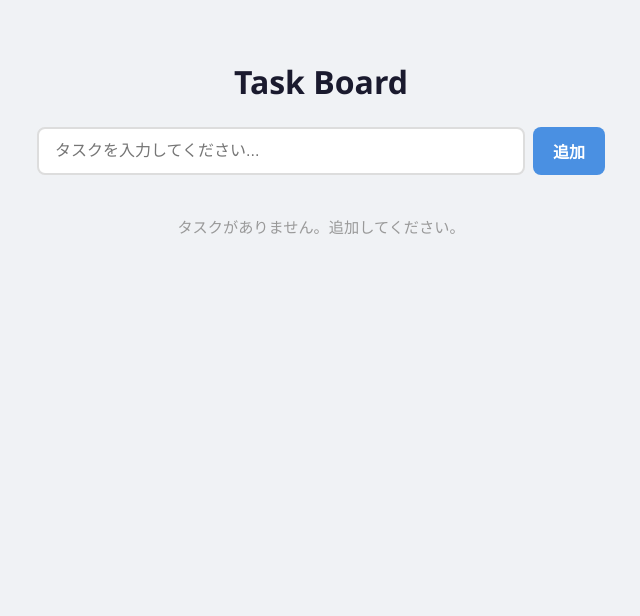
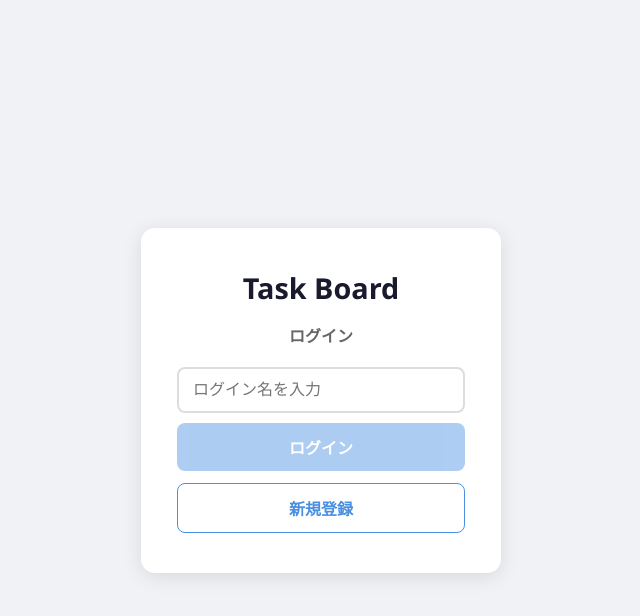
Before and after one commit to Taiyo-0322/task-board, a React (Vite) app: page / in a window 1280 px wide. Shown: the top 616 px of the page, without its empty margins (319-959 px from the left). Built offline with nearby package versions, Linux system fonts and the light colour scheme.

Commit message:
feat: ログイン・新規登録機能を追加

```diff
--- a/src/App.css
+++ b/src/App.css
@@ -1,15 +1,140 @@
+/* Auth */
+.auth-page {
+  min-height: 100vh;
+  display: flex;
+  align-items: center;
+  justify-content: center;
+  background-color: #f0f2f5;
+}
+
+.auth-card {
+  background: #fff;
+  border-radius: 14px;
+  box-shadow: 0 4px 20px rgba(0, 0, 0, 0.1);
+  padding: 40px 36px;
+  width: 360px;
+  display: flex;
+  flex-direction: column;
+  gap: 12px;
+}
+
+.auth-title {
+  font-size: 1.8rem;
+  font-weight: 700;
+  color: #1a1a2e;
+  text-align: center;
+  margin-bottom: 4px;
+}
+
+.auth-subtitle {
+  font-size: 1rem;
+  color: #666;
+  text-align: center;
+  margin-bottom: 8px;
+}
+
+.auth-form {
+  display: flex;
+  flex-direction: column;
+  gap: 10px;
+}
+
+.auth-input {
+  padding: 12px 14px;
+  font-size: 1rem;
+  border: 2px solid #ddd;
+  border-radius: 8px;
+  outline: none;
+  transition: border-color 0.2s;
+}
+
+.auth-input:focus {
+  border-color: #4a90e2;
+}
+
+.auth-error {
+  font-size: 0.85rem;
+  color: #e25555;
+}
+
+.auth-button {
+  padding: 12px;
+  font-size: 1rem;
+  font-weight: 600;
+  border: none;
+  border-radius: 8px;
+  cursor: pointer;
+  transition: background-color 0.2s, opacity 0.2s;
+}
+
+.auth-button--primary {
+  color: #fff;
+  background-color: #4a90e2;
+}
+
+.auth-button--primary:hover:not(:disabled) {
+  background-color: #357abd;
+}
+
+.auth-button--primary:disabled {
+  opacity: 0.45;
+  cursor: not-allowed;
+}
+
+.auth-button--secondary {
+  color: #4a90e2;
+  background-color: transparent;
+  border: 1.5px solid #4a90e2;
+}
+
+.auth-button--secondary:hover {
+  background-color: #eaf2fd;
+}
+
+/* App header */
 .app {
   max-width: 600px;
   margin: 60px auto;
   padding: 0 16px;
 }
 
+.app-header {
+  display: flex;
+  align-items: center;
+  justify-content: space-between;
+  margin-bottom: 24px;
+}
+
 .title {
   font-size: 2rem;
   font-weight: 700;
   color: #1a1a2e;
-  margin-bottom: 24px;
-  text-align: center;
+}
+
+.app-header__user {
+  display: flex;
+  align-items: center;
+  gap: 10px;
+}
+
+.app-header__username {
+  font-size: 0.95rem;
+  color: #555;
+}
+
+.logout-button {
+  padding: 6px 14px;
+  font-size: 0.85rem;
+  color: #888;
+  background: transparent;
+  border: 1px solid #ccc;
+  border-radius: 6px;
+  cursor: pointer;
+  transition: background-color 0.2s;
+}
+
+.logout-button:hover {
+  background-color: #f0f0f0;
 }
 
 /* TaskInput */
--- a/src/App.jsx
+++ b/src/App.jsx
@@ -1,49 +1,84 @@
 import { useState, useEffect } from 'react'
+import LoginPage from './components/LoginPage'
+import RegisterPage from './components/RegisterPage'
 import TaskInput from './components/TaskInput'
 import TaskList from './components/TaskList'
 import './App.css'
 
-const STORAGE_KEY = 'task-board-tasks'
+const USERS_KEY = 'task-board-users'
+const CURRENT_USER_KEY = 'task-board-current-user'
+const taskKey = (user) => `task-board-tasks-${user}`
+
+const loadJSON = (key, fallback) => {
+  try {
+    const v = localStorage.getItem(key)
+    return v ? JSON.parse(v) : fallback
+  } catch {
+    return fallback
+  }
+}
 
 export default function App() {
-  const [tasks, setTasks] = useState(() => {
-    try {
-      const saved = localStorage.getItem(STORAGE_KEY)
-      return saved ? JSON.parse(saved) : []
-    } catch {
-      return []
+  const [view, setView] = useState('login')
+  const [users, setUsers] = useState(() => loadJSON(USERS_KEY, []))
+  const [currentUser, setCurrentUser] = useState(() => localStorage.getItem(CURRENT_USER_KEY) ?? null)
+  const [tasks, setTasks] = useState([])
+
+  // ログイン済みならそのままアプリへ
+  useEffect(() => {
+    if (currentUser) {
+      setTasks(loadJSON(taskKey(currentUser), []))
+      setView('app')
     }
-  })
+  }, [])
 
+  // タスク変更をlocalStorageに保存
   useEffect(() => {
-    localStorage.setItem(STORAGE_KEY, JSON.stringify(tasks))
-  }, [tasks])
+    if (currentUser && view === 'app') {
+      localStorage.setItem(taskKey(currentUser), JSON.stringify(tasks))
+    }
+  }, [tasks, currentUser, view])
 
+  const handleLogin = (name) => {
+    localStorage.setItem(CURRENT_USER_KEY, name)
+    setCurrentUser(name)
+    setTasks(loadJSON(taskKey(name), []))
+    setView('app')
+  }
+
+  const handleRegister = (name) => {
+    const updated = [...users, name]
+    setUsers(updated)
+    localStorage.setItem(USERS_KEY, JSON.stringify(updated))
+    setView('login')
+  }
+
+  const handleLogout = () => {
+    localStorage.removeItem(CURRENT_USER_KEY)
+    setCurrentUser(null)
+    setTasks([])
+    setView('login')
+  }
+
+  // ---------- タスク操作 ----------
   const addTask = (text) => {
-    setTasks([
-      ...tasks,
-      { id: Date.now(), text, completed: false, subtasks: [] },
-    ])
+    setTasks((prev) => [...prev, { id: Date.now(), text, completed: false, subtasks: [] }])
   }
 
   const toggleTask = (id) => {
-    setTasks(tasks.map((task) => {
+    setTasks((prev) => prev.map((task) => {
       if (task.id !== id) return task
       const next = !task.completed
-      return {
-        ...task,
-        completed: next,
-        subtasks: (task.subtasks ?? []).map((s) => ({ ...s, completed: next })),
-      }
+      return { ...task, completed: next, subtasks: (task.subtasks ?? []).map((s) => ({ ...s, completed: next })) }
     }))
   }
 
   const deleteTask = (id) => {
-    setTasks(tasks.filter((task) => task.id !== id))
+    setTasks((prev) => prev.filter((task) => task.id !== id))
   }
 
   const addSubtask = (taskId, text) => {
-    setTasks(tasks.map((task) =>
+    setTasks((prev) => prev.map((task) =>
       task.id === taskId
         ? { ...task, subtasks: [...(task.subtasks ?? []), { id: Date.now(), text, completed: false }] }
         : task
@@ -51,7 +86,7 @@ export default function App() {
   }
 
   const toggleSubtask = (taskId, subtaskId) => {
-    setTasks(tasks.map((task) =>
+    setTasks((prev) => prev.map((task) =>
       task.id === taskId
         ? { ...task, subtasks: task.subtasks.map((s) => s.id === subtaskId ? { ...s, completed: !s.completed } : s) }
         : task
@@ -59,16 +94,30 @@ export default function App() {
   }
 
   const deleteSubtask = (taskId, subtaskId) => {
-    setTasks(tasks.map((task) =>
+    setTasks((prev) => prev.map((task) =>
       task.id === taskId
         ? { ...task, subtasks: task.subtasks.filter((s) => s.id !== subtaskId) }
         : task
     ))
   }
 
+  if (view === 'login') return (
+    <LoginPage users={users} onLogin={handleLogin} onGoRegister={() => setView('register')} />
+  )
+
+  if (view === 'register') return (
+    <RegisterPage users={users} onRegister={handleRegister} onGoLogin={() => setView('login')} />
+  )
+
   return (
     <div className="app">
-      <h1 className="title">Task Board</h1>
+      <div className="app-header">
+        <h1 className="title">Task Board</h1>
+        <div className="app-header__user">
+          <span className="app-header__username">{currentUser}</span>
+          <button className="logout-button" onClick={handleLogout}>ログアウト</button>
+        </div>
+      </div>
       <TaskInput onAdd={addTask} />
       <TaskList
         tasks={tasks}
--- /dev/null
+++ b/src/components/LoginPage.jsx
@@ -0,0 +1,50 @@
+import { useState } from 'react'
+
+export default function LoginPage({ users, onLogin, onGoRegister }) {
+  const [name, setName] = useState('')
+  const [error, setError] = useState('')
+
+  const handleLogin = (e) => {
+    e.preventDefault()
+    const trimmed = name.trim()
+    if (!trimmed) return
+    if (!users.includes(trimmed)) {
+      setError('登録されていないログイン名です。')
+      return
+    }
+    onLogin(trimmed)
+  }
+
+  return (
+    <div className="auth-page">
+      <div className="auth-card">
+        <h1 className="auth-title">Task Board</h1>
+        <h2 className="auth-subtitle">ログイン</h2>
+        <form onSubmit={handleLogin} className="auth-form">
+          <input
+            type="text"
+            value={name}
+            onChange={(e) => { setName(e.target.value); setError('') }}
+            placeholder="ログイン名を入力"
+            className="auth-input"
+          />
+          {error && <p className="auth-error">{error}</p>}
+          <button
+            type="submit"
+            className="auth-button auth-button--primary"
+            disabled={!name.trim()}
+          >
+            ログイン
+          </button>
+        </form>
+        <button
+          type="button"
+          className="auth-button auth-button--secondary"
+          onClick={onGoRegister}
+        >
+          新規登録
+        </button>
+      </div>
+    </div>
+  )
+}
--- /dev/null
+++ b/src/components/RegisterPage.jsx
@@ -0,0 +1,50 @@
+import { useState } from 'react'
+
+export default function RegisterPage({ users, onRegister, onGoLogin }) {
+  const [name, setName] = useState('')
+  const [error, setError] = useState('')
+
+  const handleRegister = (e) => {
+    e.preventDefault()
+    const trimmed = name.trim()
+    if (!trimmed) return
+    if (users.includes(trimmed)) {
+      setError('このログイン名はすでに使用されています。')
+      return
+    }
+    onRegister(trimmed)
+  }
+
+  return (
+    <div className="auth-page">
+      <div className="auth-card">
+        <h1 className="auth-title">Task Board</h1>
+        <h2 className="auth-subtitle">新規登録</h2>
+        <form onSubmit={handleRegister} className="auth-form">
+          <input
+            type="text"
+            value={name}
+            onChange={(e) => { setName(e.target.value); setError('') }}
+            placeholder="ログイン名を入力"
+            className="auth-input"
+          />
+          {error && <p className="auth-error">{error}</p>}
+          <button
+            type="submit"
+            className="auth-button auth-button--primary"
+            disabled={!name.trim()}
+          >
+            登録
+          </button>
+        </form>
+        <button
+          type="button"
+          className="auth-button auth-button--secondary"
+          onClick={onGoLogin}
+        >
+          ログインに戻る
+        </button>
+      </div>
+    </div>
+  )
+}
```
